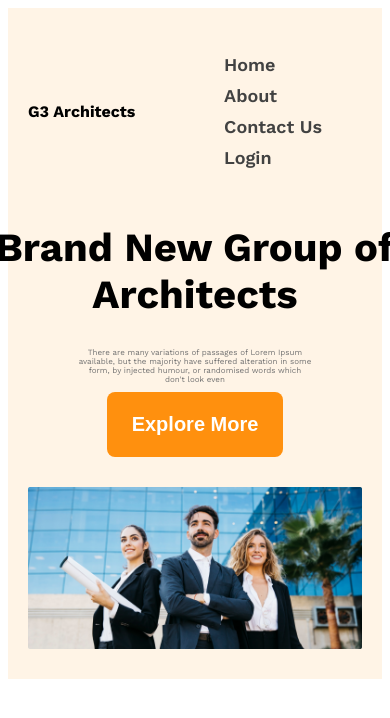
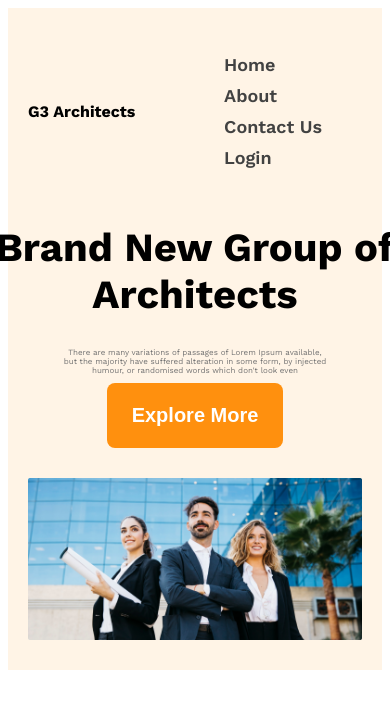
Before and after one commit to Sopnoasebachar/git_architech, a plain HTML site: page index.html in a window 390 px wide. Shown: the top 718 px of the page. Drawn offline with nearby package versions, Linux system fonts and the light colour scheme.

```diff
--- a/style.css
+++ b/style.css
@@ -92,7 +92,7 @@ a{
   }
 
   .text {
-    width: calc(100% - 100px);  /* Reduces width to make space or improve layout */
+    width:80%;  /* Reduces width to make space or improve layout */
     font-size: 0.5rem;
   }
 }
```
